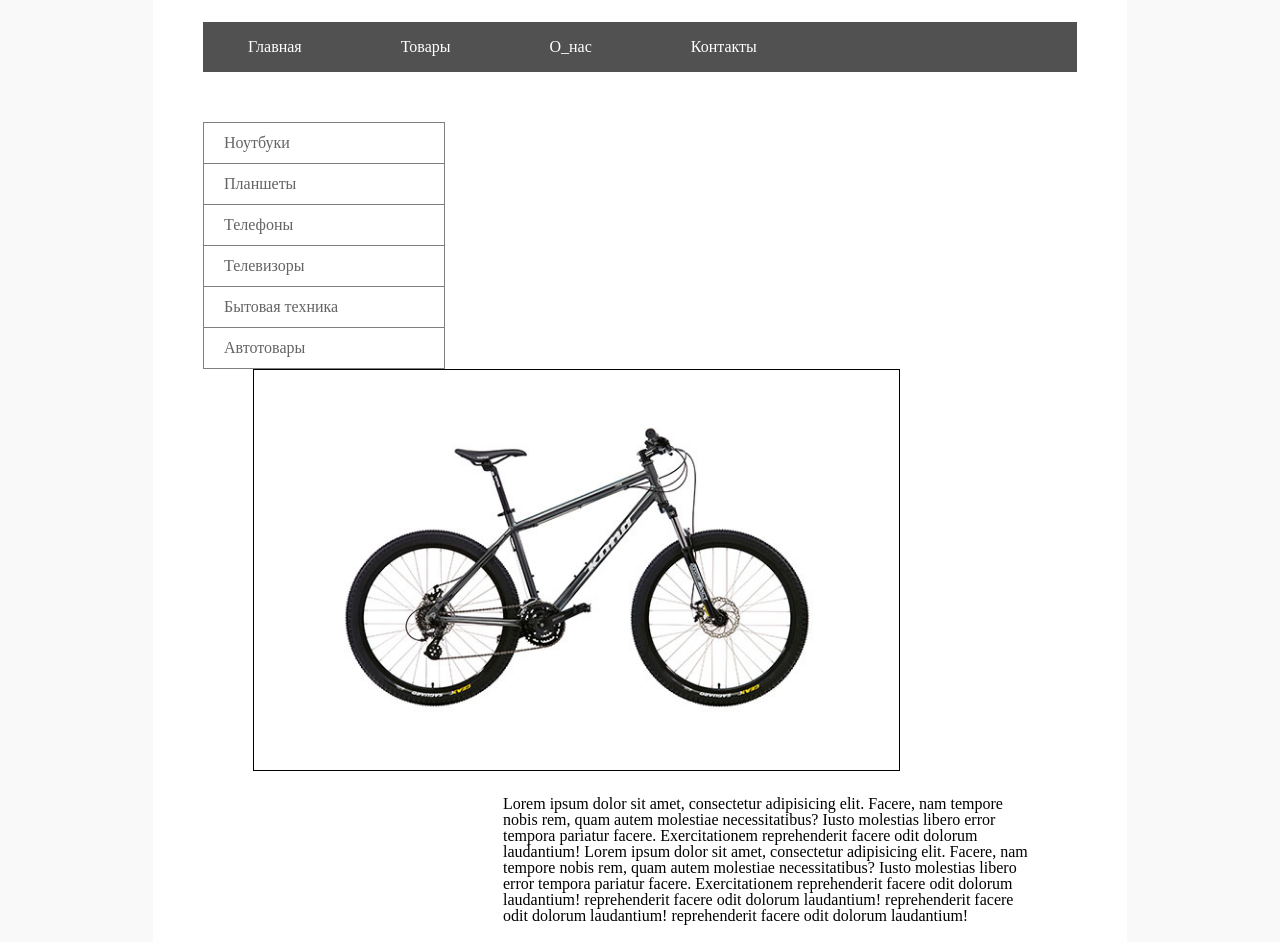
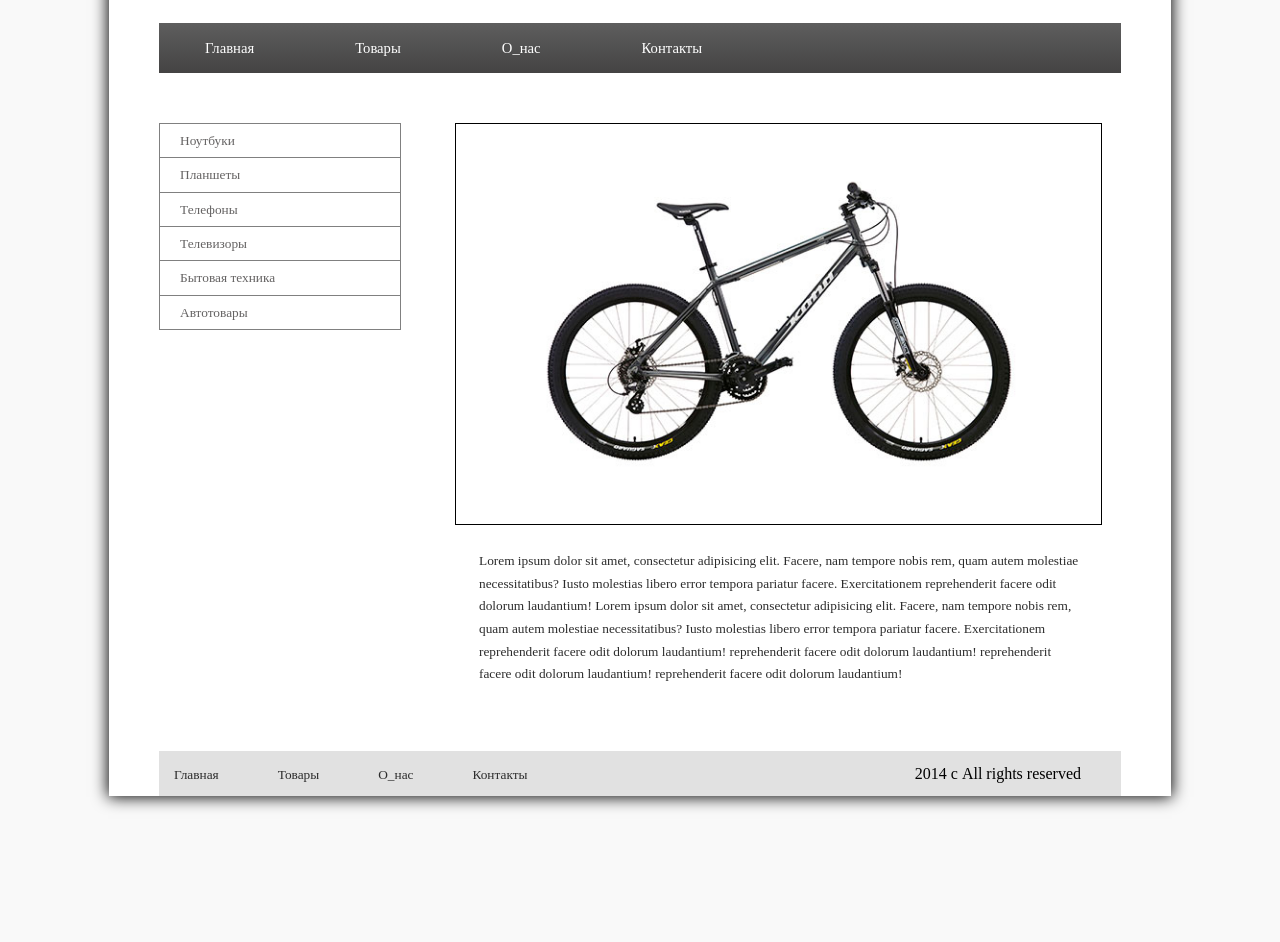
Before and after one commit to evgeny7171/HW3, a plain HTML site: page index.html in a window 1280 px wide. Shown: the part 154-1096 px from the top of the page. After the commit the page ends 1015 px from the top, so only its background shows below. Drawn offline with Linux system fonts and the light colour scheme.

Commit message:
some changes

```diff
--- a/css/style.css
+++ b/css/style.css
@@ -2,8 +2,12 @@ body{
 	background: #f9f9f9;
 }
 .wrapper{
-	margin: 0px 153px 0px 153px;
+	margin: 0 auto;
+	width: 1062px;
+	height: 100%;
 	background: #ffffff;
+	border-top: 0.01px solid transparent;
+	box-shadow: 0px 0px 15px 1px;
 }
 
 .header{
@@ -22,7 +26,7 @@ body{
 
 .menu_panel{
 	margin-top: 36px;
-	background: #515151;
+	background: linear-gradient(to top, #444343, #5e5e5e);
 	height: 50px;
 }
 .menu_panel li{
@@ -35,8 +39,10 @@ body{
 	padding: 2px 30px;
 	line-height: 46px;
 	color: #ffffff;
-	font-family: OpenSans;
+	font-size: 14.67px;
 	text-decoration: none;
+	border-left: 1px solid transparent;
+	border-right: 1px solid transparent;
 }
 
 .menu_panel a:hover{
@@ -67,6 +73,7 @@ body{
 	line-height: 2.5;
 	text-decoration: none;
 	font-family: OpenSans;
+	font-size: 13.33px;
 	color: #656363;
 }
 
@@ -91,7 +98,11 @@ img{
 }
 
 p{
-	margin: 25px 40px 0px 300px;
+	margin: 25px 40px 0px 320px;
+	font-family: OpenSans;
+	font-size: 13.33px;
+	color: #2c2c2c;
+	line-height: 1.7;
 }
 
 
@@ -99,17 +110,18 @@ p{
 .footer_panel{
 	margin: 65px 50px 65px 50px;
 	background: #e1e1e1;
-	height: 50px;
+	height: 45px;
 }
 
 .footer_panel li{
 	display: inline-block;
-	margin: 20px 40px 0 15px;
+	margin: 15px 40px 0 15px;
 }
 
 .footer_panel a{
 	text-decoration: none;
 	font-family: OpenSans;
+	font-size: 13.33px;
 	color: #2c2c2c;
 
 }
```
